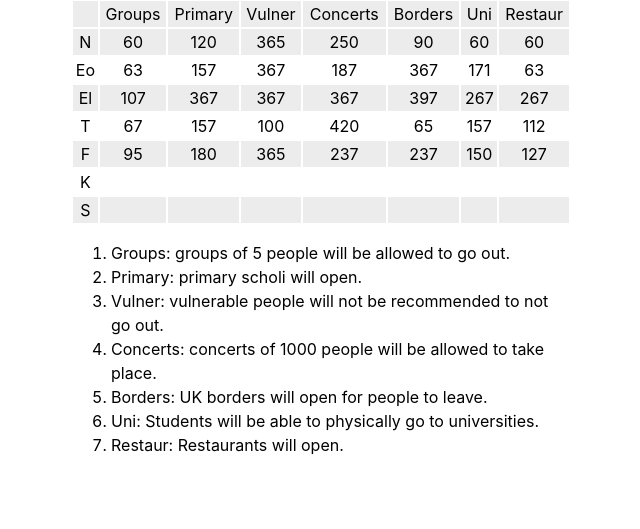
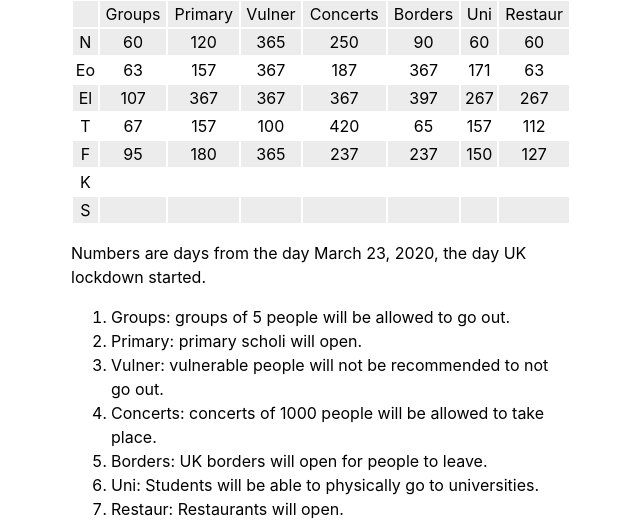
Before and after one commit to sirodoht/hasol, a Django app: page /bet/ in a window 1280 px wide. Shown: the part 132-661 px from the top of the page, without its empty margins (319-959 px from the left). Run offline with Django 3.2, Linux system fonts and the light colour scheme.

Commit message:
add bet number description

```diff
--- a/main/templates/main/bet.html
+++ b/main/templates/main/bet.html
@@ -95,6 +95,8 @@
         </tbody>
     </table>
 
+    <p>Numbers are days from the day March 23, 2020, the day UK lockdown started.</p>
+
     <ol>
         <li>Groups: groups of 5 people will be allowed to go out.</li>
         <li>Primary: primary scholi will open.</li>
```
